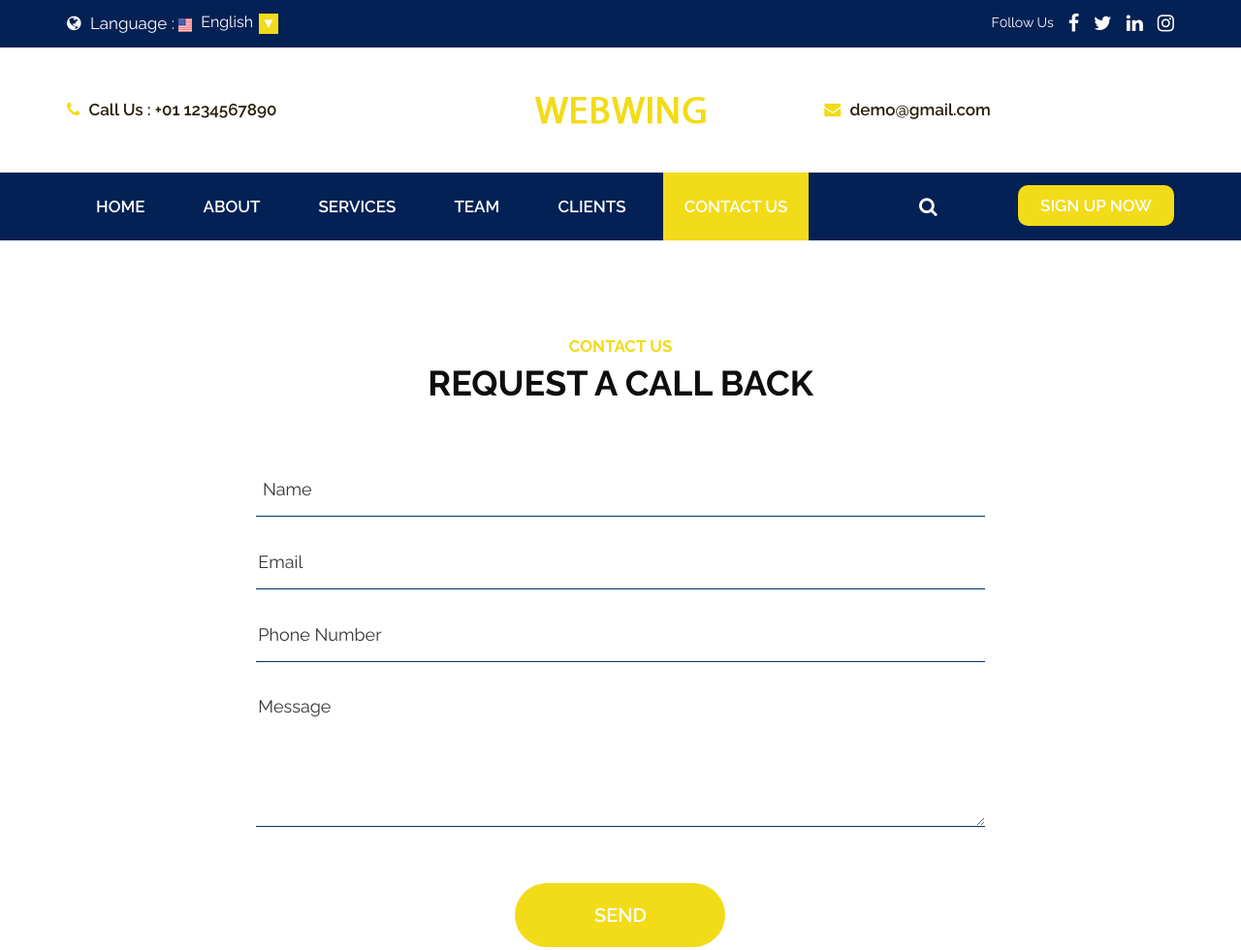
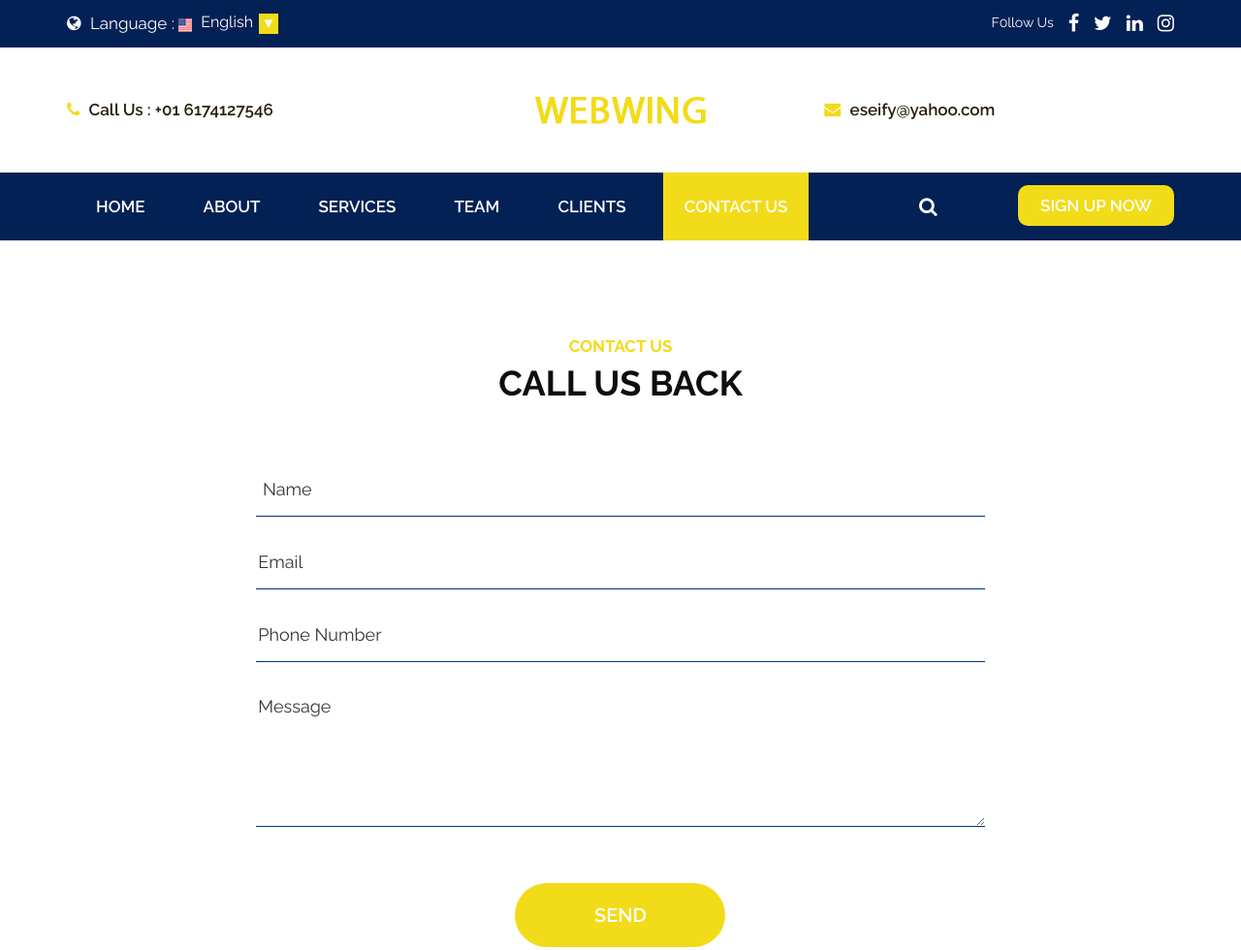
Before and after one commit to namode1/web-consulting, a plain HTML site: page contact.html in a window 1280 px wide. Shown: the top 980 px of the page at 97% size. Drawn offline with nearby package versions, Linux system fonts and the light colour scheme.

Commit message:
Create feature branch and modified contact.html

```diff
--- a/contact.html
+++ b/contact.html
@@ -82,7 +82,7 @@
                   <div class="row d_flex">
                      <div class="col-md-4 col-sm-4 d_none">
                         <ul class="conta_icon">
-                           <li><a href="#"><i class="fa fa-phone" aria-hidden="true"></i> Call Us : +01 1234567890</a> </li>
+                           <li><a href="#"><i class="fa fa-phone" aria-hidden="true"></i> Call Us : +01 6174127546</a> </li>
                         </ul>
                      </div>
                      <div class="col-md-4 col-sm-4 " >
@@ -90,7 +90,7 @@
                      </div>
                      <div class="col-md-4 col-sm-4 d_none">
                         <ul class="conta_icon ">
-                           <li><a href="#"><i class="fa fa-envelope" aria-hidden="true"></i> demo@gmail.com</a> </li>
+                           <li><a href="#"><i class="fa fa-envelope" aria-hidden="true"></i> eseify@yahoo.com</a> </li>
                         </ul>
                      </div>
                   </div>
@@ -148,7 +148,7 @@
             <div class="row">
                <div class="col-md-12">
                   <div class="titlepage">
-                     <h2><strong class="yellow">Contact us</strong><br>Request a call back</h2>
+                     <h2><strong class="yellow">Contact us</strong><br>Call us back</h2>
                   </div>
                </div>
             </div>
```
